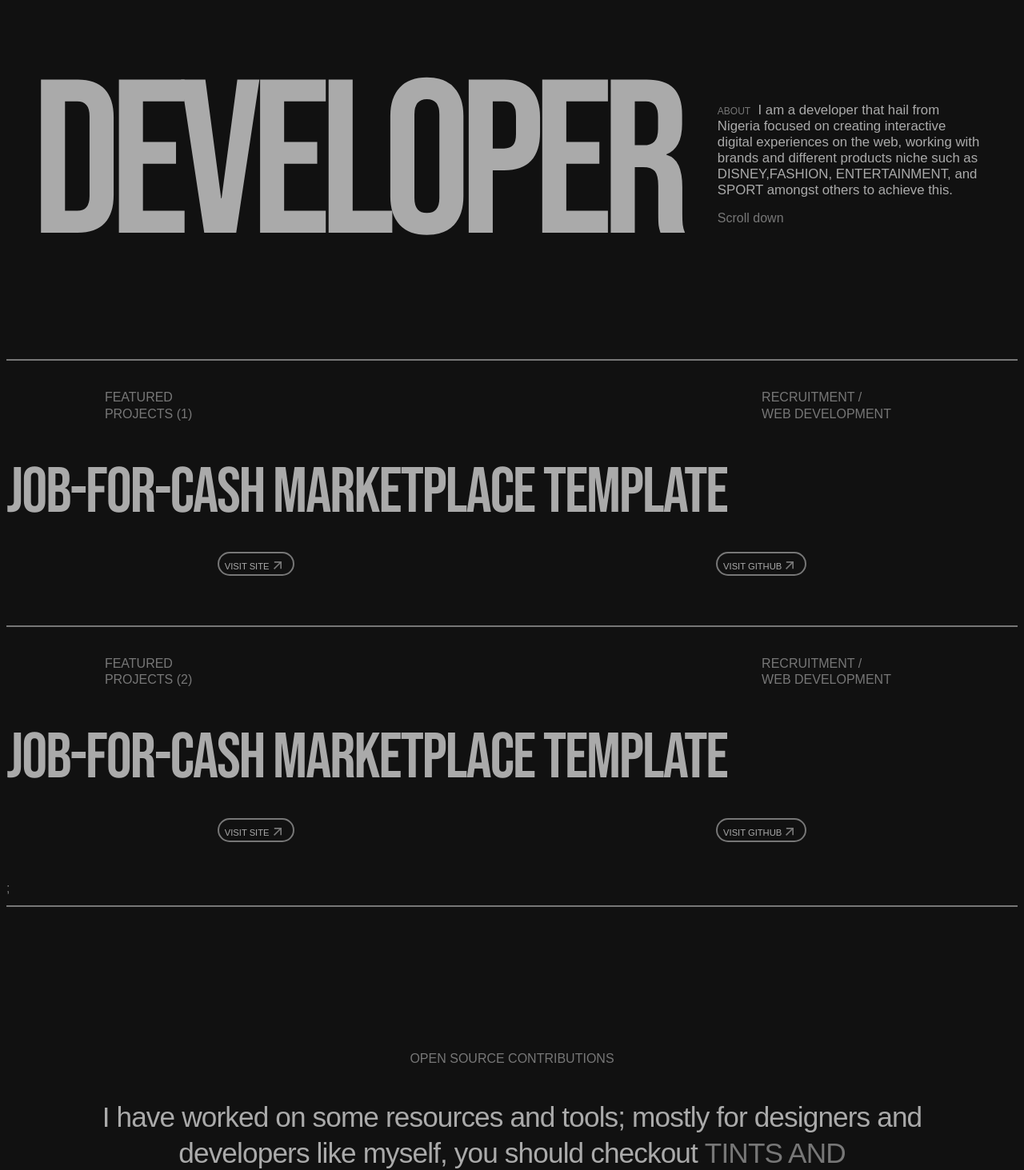
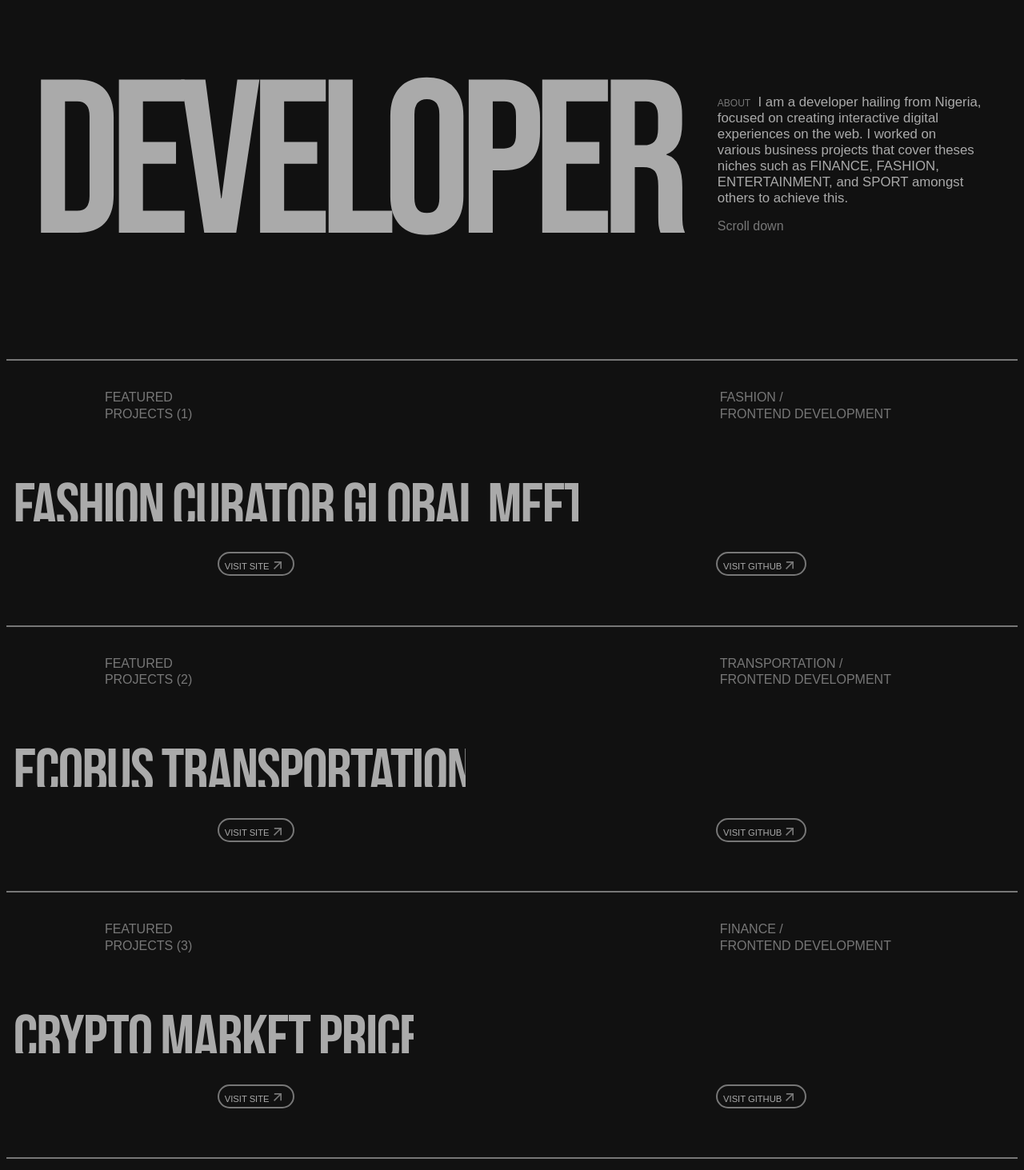
Before and after one commit to V0pe/Portfolio, a React (Vite) app: page / in a window 1280 px wide. Shown: the part 319-1782 px from the top of the page at 80% size. Built offline with nearby package versions, Linux system fonts and the light colour scheme.

Commit message:
Add the contents

```diff
--- a/src/components/Footer.css
+++ b/src/components/Footer.css
@@ -24,7 +24,7 @@ a {
     align-items: center;
     display: flex;
     position: relative;
-    animation: marquee 40s linear infinite;
+    animation: marquee 20s linear infinite;
     will-change: transform;
     padding-top: 0.1rem;
     padding-bottom: 0.1rem;
--- a/src/components/Hero.jsx
+++ b/src/components/Hero.jsx
@@ -45,9 +45,9 @@ export default function Hero (){
           <div className="bottom__right" style={{opacity: "1", transform: "translate(0px, 0px)"}}>
             <p className="hero__paragraph">
               <span className="first-word">About</span>
-              &nbsp; I am a developer that hail from Nigeria focused on creating interactive
-              digital experiences on the web, working with brands and
-              different products niche such as <span>Disney,</span><span>Fashion, </span>
+              &nbsp; I am a developer hailing from Nigeria, focused on creating interactive
+              digital experiences on the web. I worked on various business projects that cover
+              theses niches such as <span>Finance, </span><span>Fashion, </span>
               <span>Entertainment,</span> and <span>Sport</span> amongst others to achieve this.
             </p>
             <div className="hero__scroll">
@@ -74,8 +74,8 @@ export default function Hero (){
               </div>
               </span>
       </div>
-      <div class="area" >
-            <ul class="circles">
+      <div className="area" >
+            <ul className="circles">
                     <li></li>
                     <li></li>
                     <li></li>
--- a/src/components/Project.jsx
+++ b/src/components/Project.jsx
@@ -1,4 +1,28 @@
+import React, { useEffect, useState } from 'react';
+import './Projects.css';
+
 export default function Project ({id, niche, dev, title, link, github}){
+    const [isAnimated, setIsAnimated] = useState(false);
+
+    useEffect(() => {
+      const handleScroll = () => {
+        const element = document.querySelector('.scroll-animation');
+        const topPosition = element.getBoundingClientRect().top;
+        const bottomPosition = element.getBoundingClientRect().bottom;
+        const isVisible = topPosition < window.innerHeight - 20;
+
+        setIsAnimated(isVisible);
+      };
+
+      // Attach the event listener for scrolling
+      window.addEventListener('scroll', handleScroll);
+
+      // Cleanup the event listener when the component unmounts
+      return () => {
+        window.removeEventListener('scroll', handleScroll);
+      };
+    }, []);
+
   return (
     <div>
         <span className="home__projects__line left" style={{opacity: "1", visibility: "inherit"}}>
@@ -14,8 +38,8 @@ export default function Project ({id, niche, dev, title, link, github}){
         <a href={github} target="_blank" rel="noopener noreferrer" className="home__projects__project__link">
             <h1 className="home__projects__project__title is-inview" data-scroll="" data-scroll-direction="horizontal" data-scroll-speed="-8">
                 <span className="inline-ovh scroll-text-container">
-                    <div id="scrolling-text" className="left title__main scrolling-text" style={{transform: "translate(0px, 0px)"}}>
-                        <span className="slide-up" data-content={title} aria-hidden="true"></span>
+                    <div id="scrolling-text" className={`left title__main scroll-animation ${isAnimated ? 'show' : ''}`} style={{transform: "translate(0px, 0px)"}}>
+                        <span className="animated-text" data-content={title} aria-hidden="true"></span>
                         {title}
                     </div>
                 </span>
--- a/src/components/Projects.css
+++ b/src/components/Projects.css
@@ -54,6 +54,10 @@
 .home__projects__project__link .title__main {
     position: relative;
     transition: color 0.3s;
+}
+
+.home__projects__project__link .title__main .scroll-animation .show {
+    opacity: 0;
 }
 
 .home__projects__project__link .title__main:hover {
@@ -149,6 +153,10 @@
     text-decoration: none;
 }
 
+.home__content__desc a:hover, .home__awards a:hover, .home__content__desc a:hover, .home__footer__right a:hover, .home__stack__paragraph a:hover {
+    color: coral;
+}
+
 /* .scrolling-text-container {
     width: 100%;
     overflow: auto;
@@ -174,6 +182,32 @@
     }
   } */
 
+  #scrolling-text.left.title__main.scroll-animation.show {
+    opacity: 1;
+    transition: opacity 3s;
+    transform: translateY(0);
+    animation: slide ease 4s;
+  }
+
+  @keyframes slide {
+    0%   {left:50px; top:0px;}
+    25%  {left:200px; top:0px;}
+    50%  {left:200px; top:20px;}
+    75%  {left:0px; top:20px;}
+    100% {left:50x; top:0px;}
+  }
+
+
+
+  /* Apply animation when it becomes visible */
+
+  #scrolling-text.left.title__main.scroll-animation {
+    opacity: 0;
+    transform: translateY(20px); /* Initially pushed down 20px */
+    transition: transform 0.5s ease-in-out, opacity 0.5s ease-in-out;
+    left: 0;
+  }
+
   @media screen and (min-width: 550px) {
   .home__projects__project__label .label-1 {
     width: 80%;
--- a/src/components/Projects.jsx
+++ b/src/components/Projects.jsx
@@ -5,19 +5,43 @@ export default function Projects (){
     const projects = [
         {
           id: "1",
-          niche: 'RECRUITMENT',
-          dev: 'Web development',
-          title: 'JOB-FOR-CASH MARKETPLACE TEMPLATE',
-          link: "https://www.google.com/",
-          github: "https://www.github.com/v0pe"
+          niche: 'FASHION',
+          dev: 'Frontend development',
+          title: 'FASHION CURATOR GLOBAL MEET',
+          link: "https://v0pe.github.io/Conference-Capstone-/",
+          github: "https://github.com/V0pe/Conference-Capstone-"
         },
         {
           id: "2",
+          niche: 'TRANSPORTATION',
+          dev: 'Frontend development',
+          title: 'ECOBUS TRANSPORTATION',
+          link: "https://www.google.com/",
+          github: "https://github.com/V0pe/ecobusproject"
+        },
+        {
+          id: "3",
+          niche: 'FINANCE',
+          dev: 'Frontend development',
+          title: 'CRYPTO MARKET PRICE',
+          link: "https://cryptosprice.netlify.app/",
+          github: "https://github.com/V0pe/crypto-dict"
+        },
+        {
+          id: "4",
+          niche: 'EDUCATION',
+          dev: 'Frontend development',
+          title: 'IDUMOTA BOOKSTORE',
+          link: "https://idumota-bookstore.netlify.app/",
+          github: "https://github.com/V0pe/Bookstore"
+        },
+        {
+          id: "5",
           niche: 'RECRUITMENT',
-          dev: 'Web development',
-          title: 'JOB-FOR-CASH MARKETPLACE TEMPLATE',
+          dev: 'Fullback development',
+          title: 'JOB FOR CASH WEBSITE',
           link: "https://www.google.com/",
-          github: "https://www.github.com/v0pe"
+          github: "https://github.com/V0pe/jobforcash_frontend"
         }
       ];
 
```
